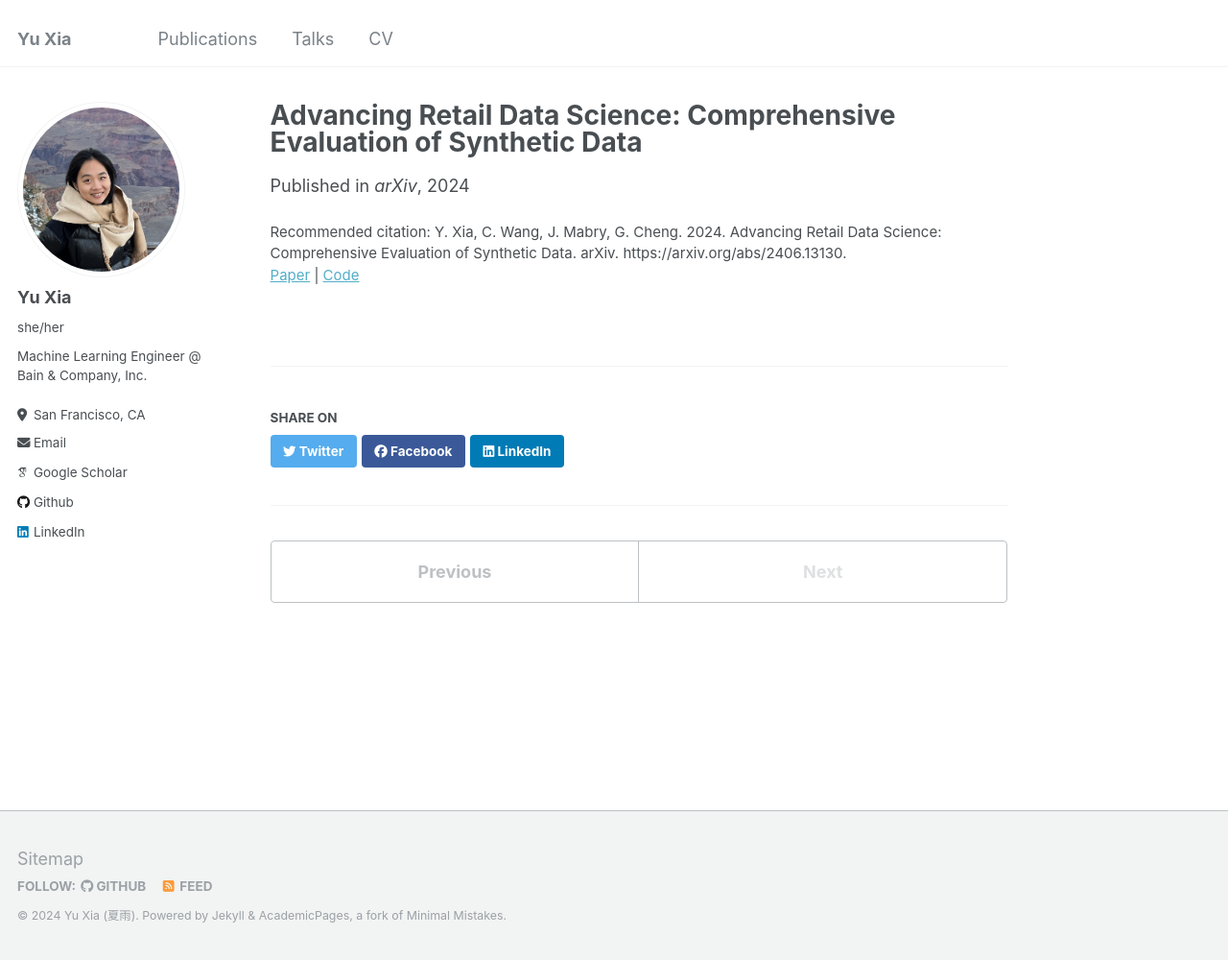
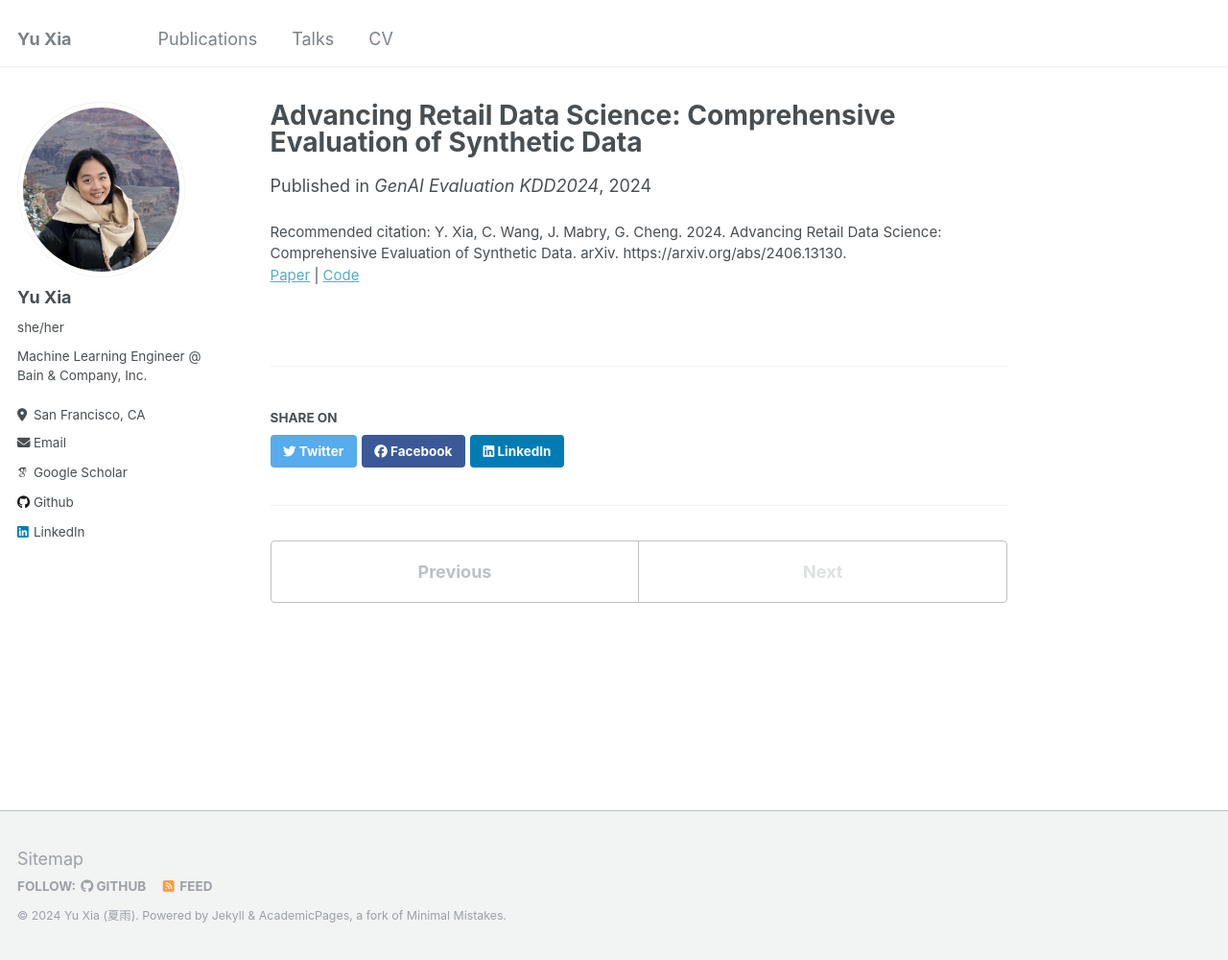
Before and after one commit to YuXia-SR/yuxia-sr.github.io, a Jekyll site: the page built from _publications/2024_06_19_retail_eval.md, in a window 1280 px wide and 1000 px high. Shown: the whole window at 96% size. Built offline with Jekyll 4.4.1, drawn with Linux system fonts in a browser that asks for light colours; some web fonts are replaced.

Commit message:
add KDD 2024 workshop

```diff
--- a/_publications/2024_06_19_retail_eval.md
+++ b/_publications/2024_06_19_retail_eval.md
@@ -4,8 +4,8 @@ collection: publications
 permalink: /publication/2024_06_19_retail_eval
 excerpt: "The evaluation of synthetic data generation is crucial, especially in the retail sector where data accuracy is paramount. This paper introduces a comprehensive framework for assessing synthetic retail data, focusing on fidelity, utility, and privacy. Our approach differentiates between continuous and discrete data attributes, providing precise evaluation criteria. Fidelity is measured through stability and generalizability. Stability ensures synthetic data accurately replicates known data distributions, while generalizability confirms its robustness in novel scenarios. Utility is demonstrated through the synthetic data's effectiveness in critical retail tasks such as demand forecasting and dynamic pricing, proving its value in predictive analytics and strategic planning. Privacy is safeguarded using Differential Privacy, ensuring synthetic data maintains a perfect balance between resembling training and holdout datasets without compromising security. Our findings validate that this framework provides reliable and scalable evaluation for synthetic retail data. It ensures high fidelity, utility, and privacy, making it an essential tool for advancing retail data science. This framework meets the evolving needs of the retail industry with precision and confidence, paving the way for future advancements in synthetic data methodologies."
 author: "Y. Xia, C. Wang, J. Mabry, G. Cheng"
-date: 2024-06-19
-venue: "arXiv"
+date: 2024-08-25
+venue: "GenAI Evaluation KDD2024"
 slidesurl: ""
 videourl: ""
 codeurl: ""
```
Also changed, not shown: _pages/about.md (+4 -0 lines).
